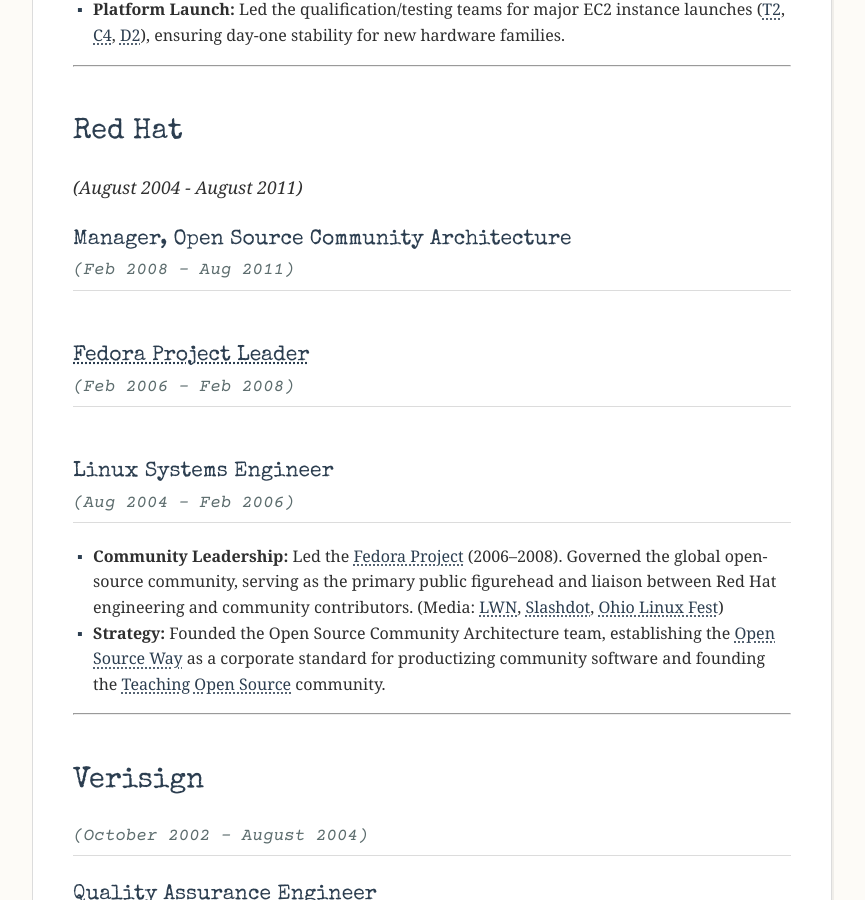
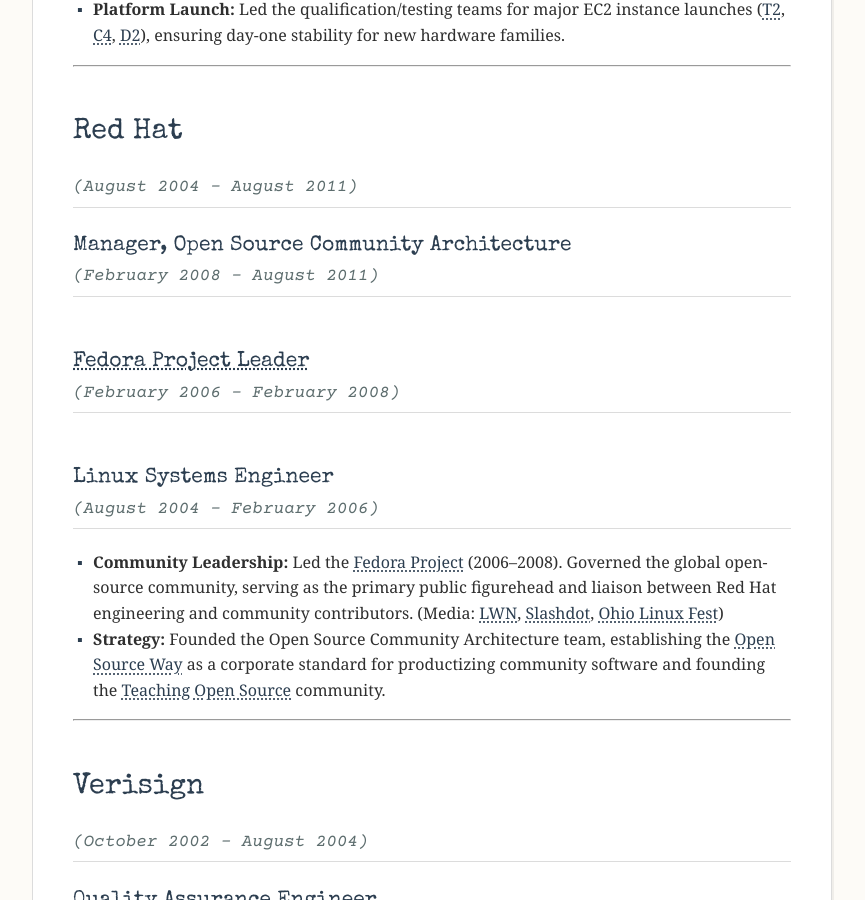
Before and after one commit to maxspevack/spevack.org, a Jekyll site: the page built from resume.md, in a window 1280 px wide and 900 px high, scrolled down 3261 px. Shown: the whole window, without its empty margins (208-1073 px from the left). Built offline with Jekyll 4.4.1, drawn with Linux system fonts in a browser that asks for light colours.

Commit message:
Normalize resume dates: upright, full month names, consistent resume-date spans

```diff
--- a/resume.md
+++ b/resume.md
@@ -98,11 +98,11 @@
 ---
 
 ### [Red Hat](https://www.redhat.com/)
-*(August 2004 - August 2011)*
+<span class="resume-date">(August 2004 - August 2011)</span>
 
-<span class="resume-role">Manager, Open Source Community Architecture</span> <span class="resume-date">*(Feb 2008 - Aug 2011)*</span>
-<span class="resume-role">[Fedora Project Leader](https://docs.fedoraproject.org/en-US/council/fpl/)</span> <span class="resume-date">*(Feb 2006 - Feb 2008)*</span>
-<span class="resume-role">Linux Systems Engineer</span> <span class="resume-date">*(Aug 2004 - Feb 2006)*</span>
+<span class="resume-role">Manager, Open Source Community Architecture</span> <span class="resume-date">(February 2008 - August 2011)</span>
+<span class="resume-role">[Fedora Project Leader](https://docs.fedoraproject.org/en-US/council/fpl/)</span> <span class="resume-date">(February 2006 - February 2008)</span>
+<span class="resume-role">Linux Systems Engineer</span> <span class="resume-date">(August 2004 - February 2006)</span>
 
 *   **Community Leadership:** Led the [Fedora Project](https://fedoraproject.org/) (2006–2008). Governed the global open-source community, serving as the primary public figurehead and liaison between Red Hat engineering and community contributors. (Media: [LWN](https://lwn.net/Articles/237700/), [Slashdot](https://slashdot.org/story/06/08/17/177220/fedora-project-leader-max-spevack-responds), [Ohio Linux Fest](https://www.youtube.com/watch?v=JC6URXglbO4))
 *   **Strategy:** Founded the Open Source Community Architecture team, establishing the [Open Source Way](https://www.theopensourceway.org/) as a corporate standard for productizing community software and founding the [Teaching Open Source](https://teachingopensource.org/) community.
@@ -110,7 +110,7 @@
 ---
 
 ### [Verisign](https://www.verisign.com/)
-<span class="resume-date">*(October 2002 - August 2004)*</span>
+<span class="resume-date">(October 2002 - August 2004)</span>
 
 <span class="resume-role">Quality Assurance Engineer</span>
 
@@ -119,7 +119,7 @@
 ## Education
 
 ### [Stanford University](https://cs.stanford.edu/)
-<span class="resume-date">*(September 1998 - June 2002)*</span>
+<span class="resume-date">(September 1998 - June 2002)</span>
 
 <span class="resume-role">BS [Computer Science](https://cs.stanford.edu/)</span>
 
```
